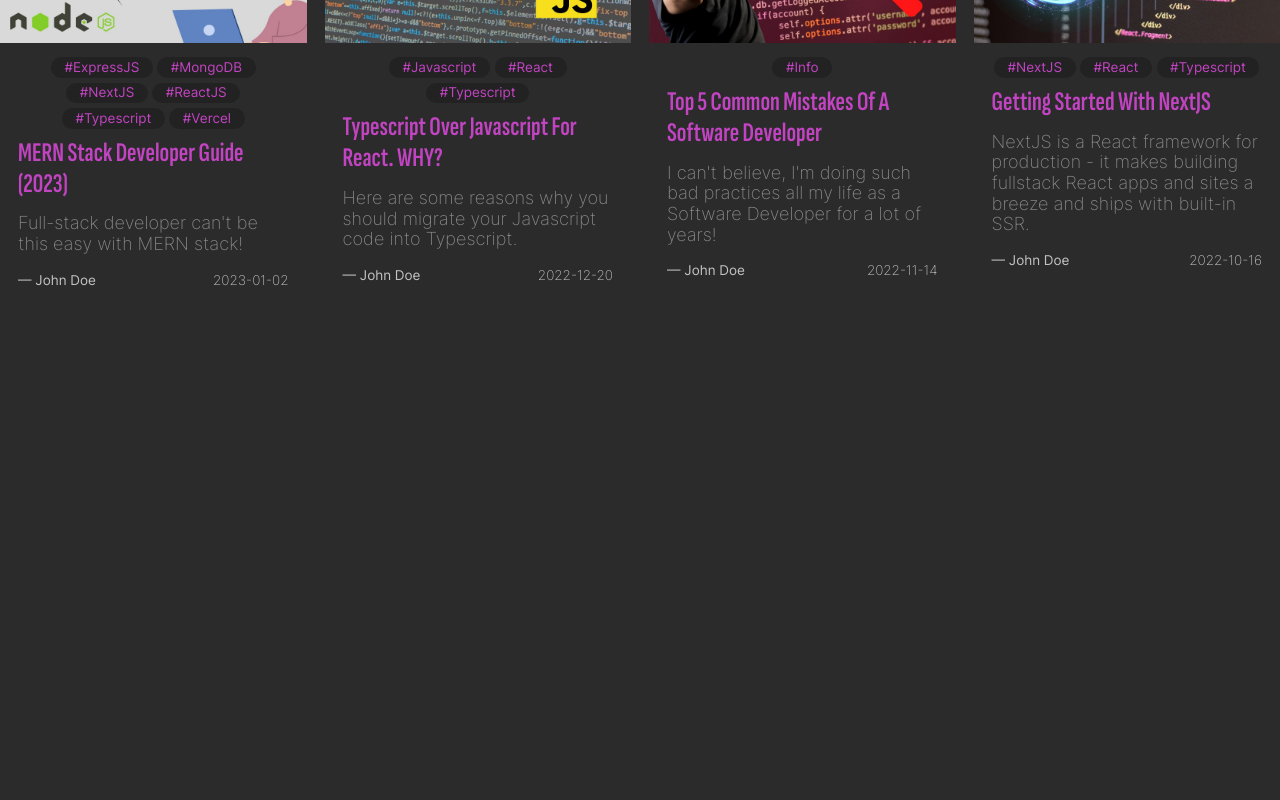
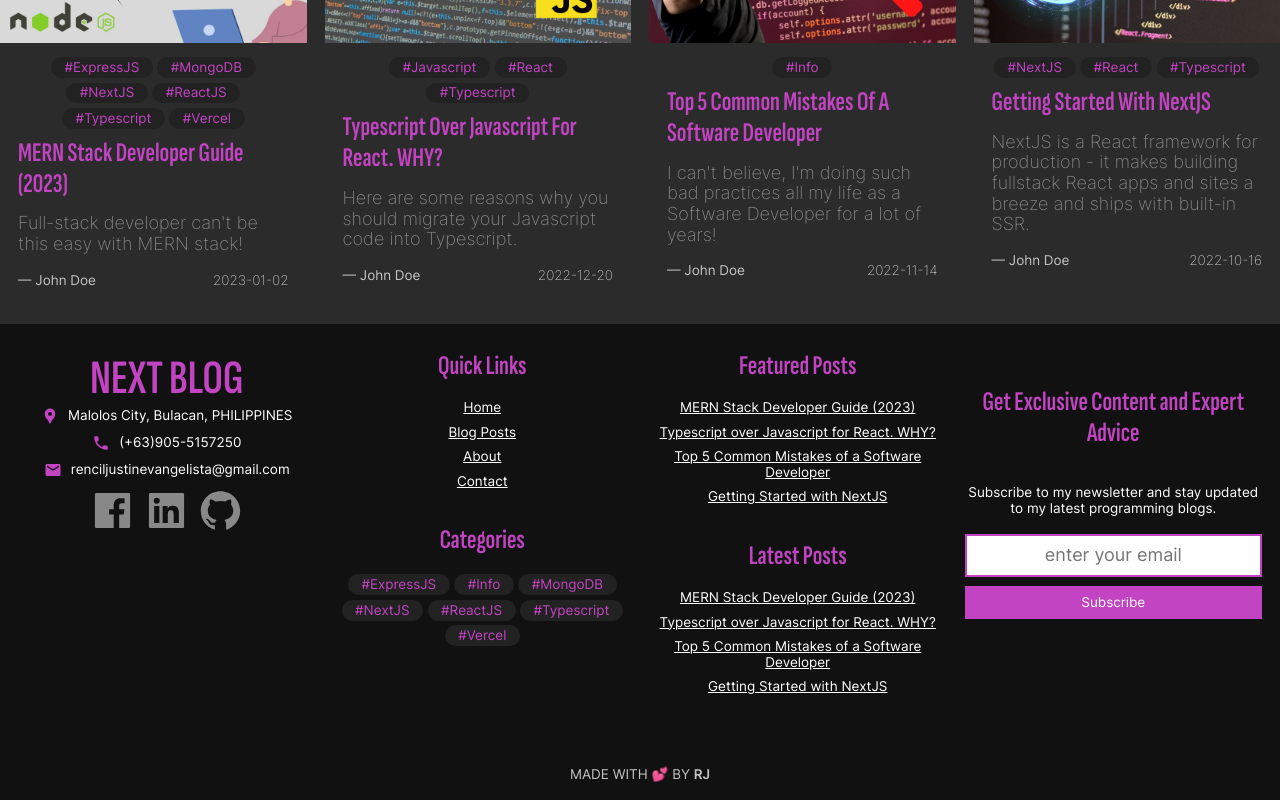
Before and after one commit to renciljustin/RensuuNextBlog, a Next.js app: page / in a window 1280 px wide. Shown: the part 1724-2524 px from the top of the page. Before the commit the page ends 2048 px from the top, so only its background shows below. Built offline with nearby package versions, Linux system fonts and the light colour scheme.

Commit message:
Add Footer component

```diff
--- /dev/null
+++ b/components/layouts/Footer.module.css
@@ -0,0 +1,70 @@
+.footer {
+  color: #fff;
+  display: grid;
+  font-size: 0.75rem;
+  gap: 1rem;
+  padding: 1.5rem 1rem 1rem 1rem;
+  text-align: center;
+}
+
+.footer p,
+.footer address {
+  font-style: normal;
+  margin: 0;
+  margin-bottom: 0.5rem;
+}
+
+.icon {
+  color: var(--primary-color);
+  font-size: 1rem;
+  margin-right: 0.5rem;
+  vertical-align: middle;
+}
+
+.newsletter {
+  text-align: center;
+}
+
+.txtEmail {
+  border: 2px solid var(--primary-color);
+  display: block;
+  font-size: 1rem;
+  margin: 1rem auto 0.5rem auto;
+  max-width: 300px;
+  outline: 0;
+  padding: 0.5rem 0;
+  text-align: center;
+  width: 100%;
+}
+
+.btnSubscribe {
+  background-color: var(--primary-color);
+  display: block;
+  border: 0;
+  color: #fff;
+  margin: 0 auto;
+  max-width: 300px;
+  padding: 0.5rem 0;
+  outline: 0;
+  width: 100%;
+}
+
+.copyrights {
+  background-color: var(--darkest-color);
+  font-size: 0.75rem;
+  padding: 1rem 0;
+  text-align: center;
+  text-transform: uppercase;
+}
+
+@media screen and (min-width: 768px) {
+  .footer {
+    grid-template-columns: repeat(2, 1fr);
+  }
+}
+
+@media screen and (min-width: 1024px) {
+  .footer {
+    grid-template-columns: repeat(4, 1fr);
+  }
+}
--- /dev/null
+++ b/components/layouts/Footer.tsx
@@ -0,0 +1,142 @@
+import Logo from '../ui/Logo';
+import classes from './Footer.module.css';
+import { MdLocationPin, MdEmail, MdPhone } from 'react-icons/md';
+import Container from './Container';
+import SocialIcons from '../ui/SocialIcons';
+import QuickLinks from '../widgets/QuickLinks';
+import { useState, useEffect } from 'react';
+import { QuickLinksType, QuickLinksUI } from '../widgets/QuickLinksUI';
+
+export default function Footer() {
+  const [featuredPosts, setFeaturedPosts] = useState<QuickLinksUI>();
+  const [latestPosts, setLatestPosts] = useState<QuickLinksUI>();
+  const [postCategories, setPostCategories] = useState<QuickLinksUI>();
+
+  const quickLinks: QuickLinksUI = {
+    title: 'Quick Links',
+    type: QuickLinksType.Link,
+    routes: [
+      {
+        title: 'Home',
+        destination: '/',
+      },
+      {
+        title: 'Blog Posts',
+        destination: '/blog-posts',
+      },
+      {
+        title: 'About',
+        destination: '/about',
+      },
+      {
+        title: 'Contact',
+        destination: '/contact',
+      },
+    ],
+  };
+
+  useEffect(() => {
+    Promise.all([
+      fetch('/api/posts/featured-thumbnails').then((res) => res.json()),
+      fetch('/api/posts/latest-thumbnails').then((res) => res.json()),
+      fetch('/api/posts/categories').then((res) => res.json()),
+    ]).then(([featuredPostsData, latestPostData, postCategoriesData]) => {
+      const _featuredPosts: QuickLinksUI = {
+        title: 'Featured Posts',
+        type: QuickLinksType.Link,
+        routes: featuredPostsData.map((data: any) => {
+          return {
+            title: data.title,
+            destination: `/blog-posts/${data.slug}`,
+          };
+        }),
+      };
+      setFeaturedPosts(_featuredPosts);
+
+      const _latestPosts: QuickLinksUI = {
+        title: 'Latest Posts',
+        type: QuickLinksType.Link,
+        routes: latestPostData.map((data: any) => {
+          return {
+            title: data.title,
+            destination: `/blog-posts/${data.slug}`,
+          };
+        }),
+      };
+      setLatestPosts(_latestPosts);
+
+      const _postCategories: QuickLinksUI = {
+        title: 'Categories',
+        type: QuickLinksType.Pill,
+        routes: postCategoriesData.map((data: any) => {
+          return {
+            title: data,
+            destination: `/blog-posts/categories/${data.slug}`,
+          };
+        }),
+      };
+      setPostCategories(_postCategories);
+    });
+  }, []);
+
+  function subscribeHandler(event: React.FormEvent) {
+    event.preventDefault();
+
+    console.log('subscribed!');
+  }
+
+  return (
+    <footer className={'bgDark'}>
+      <Container>
+        <div className={classes.footer}>
+          <section>
+            <Logo />
+            <address>
+              <MdLocationPin className={classes.icon} />
+              Malolos City, Bulacan, PHILIPPINES
+            </address>
+            <p>
+              <MdPhone className={classes.icon} />
+              (+63)905-5157250
+            </p>
+            <p>
+              <MdEmail className={classes.icon} />
+              renciljustinevangelista@gmail.com
+            </p>
+            <SocialIcons />
+          </section>
+          <section>
+            <QuickLinks quickLinks={quickLinks} />
+            {postCategories && <QuickLinks quickLinks={postCategories} />}
+          </section>
+          <section>
+            {featuredPosts && <QuickLinks quickLinks={featuredPosts} />}
+            {latestPosts && <QuickLinks quickLinks={latestPosts} />}
+          </section>
+          <section>
+            <h4>Get Exclusive Content and Expert Advice</h4>
+            <p>
+              Subscribe to my newsletter and stay updated to my latest
+              programming blogs.
+            </p>
+            <form onSubmit={subscribeHandler} className={classes.newsletter}>
+              <input
+                type="text"
+                placeholder="enter your email"
+                className={classes.txtEmail}
+              />
+              <button type="submit" className={classes.btnSubscribe}>
+                Subscribe
+              </button>
+            </form>
+          </section>
+        </div>
+        <div className={classes.copyrights}>
+          <span>
+            Made with 💕 by <strong>RJ</strong>
+          </span>
+        </div>
+      </Container>
+    </footer>
+  );
+}
--- a/components/widgets/QuickLinks.tsx
+++ b/components/widgets/QuickLinks.tsx
@@ -2,36 +2,33 @@
 import Pill from '../ui/Pill';
 import PillGroup from '../ui/PillGroup';
 import classes from './QuickLinks.module.css';
+import { QuickLinksType, QuickLinksUI } from './QuickLinksUI';
 
 export default function QuickLinks({
-  title,
-  type,
-  links,
+  quickLinks,
 }: {
-  title: string;
-  type: string;
-  links: { text: string; destination: string }[];
+  quickLinks: QuickLinksUI;
 }) {
   return (
     <section className={classes.container}>
-      <h4 className={classes.title}>{title}</h4>
-      {type === 'link' &&
-        links.map((link) => (
+      <h4 className={classes.title}>{quickLinks.title}</h4>
+      {quickLinks.type === QuickLinksType.Link &&
+        quickLinks.routes.map((route) => (
           <Link
-            href={link.destination}
+            href={route.destination}
             className={classes.link}
-            key={link.text}
+            key={route.title}
           >
-            {link.text}
+            {route.title}
           </Link>
         ))}
-      {type === 'pills' && (
+      {quickLinks.type === QuickLinksType.Pill && (
         <PillGroup>
-          {links.map((link) => (
+          {quickLinks.routes.map((route) => (
             <Pill
-              key={link.text}
-              label={'#' + link.text}
-              destination={link.destination}
+              key={route.title}
+              label={'#' + route.title}
+              destination={route.destination}
             />
           ))}
         </PillGroup>
--- /dev/null
+++ b/components/widgets/QuickLinksUI.ts
@@ -0,0 +1,10 @@
+export enum QuickLinksType {
+  Link = 'link',
+  Pill = 'pill',
+}
+
+export type QuickLinksUI = {
+  title: string;
+  type: QuickLinksType;
+  routes: { title: string; destination: string }[];
+};
--- a/pages/_app.tsx
+++ b/pages/_app.tsx
@@ -3,6 +3,7 @@
 import Layout from '../components/layouts/Layout';
 import localFont from '@next/font/local';
 import NavigationBar from '../components/layouts/NavigationBar';
+import Footer from '../components/layouts/Footer';
 
 // TODO: Try to apply the NEXT way of configuring custom fonts.
 // const inter = localFont({
@@ -59,6 +60,7 @@
       `}</style> */}
       <NavigationBar />
       <Component {...pageProps} />
+      <Footer />
     </Layout>
   );
 }
```
